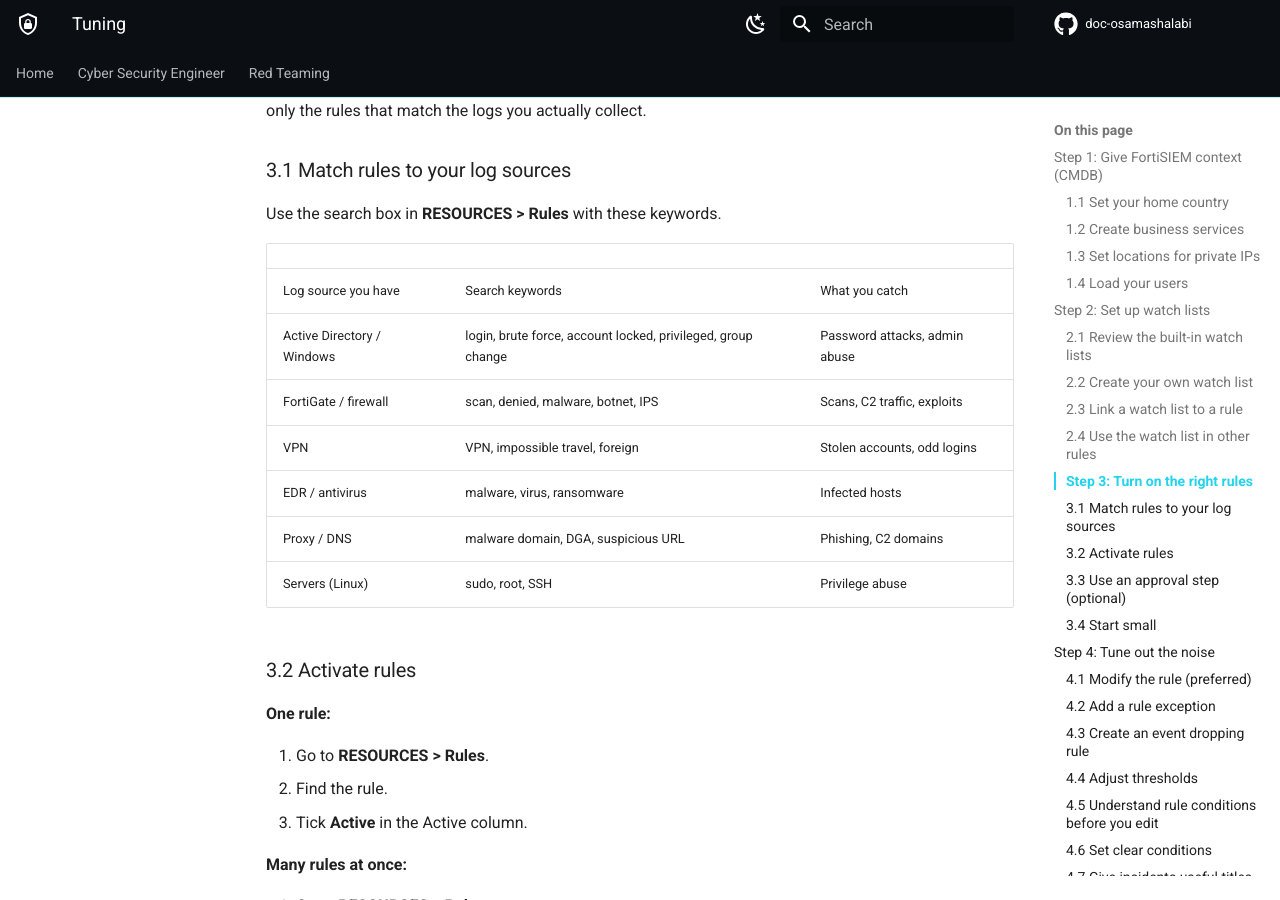
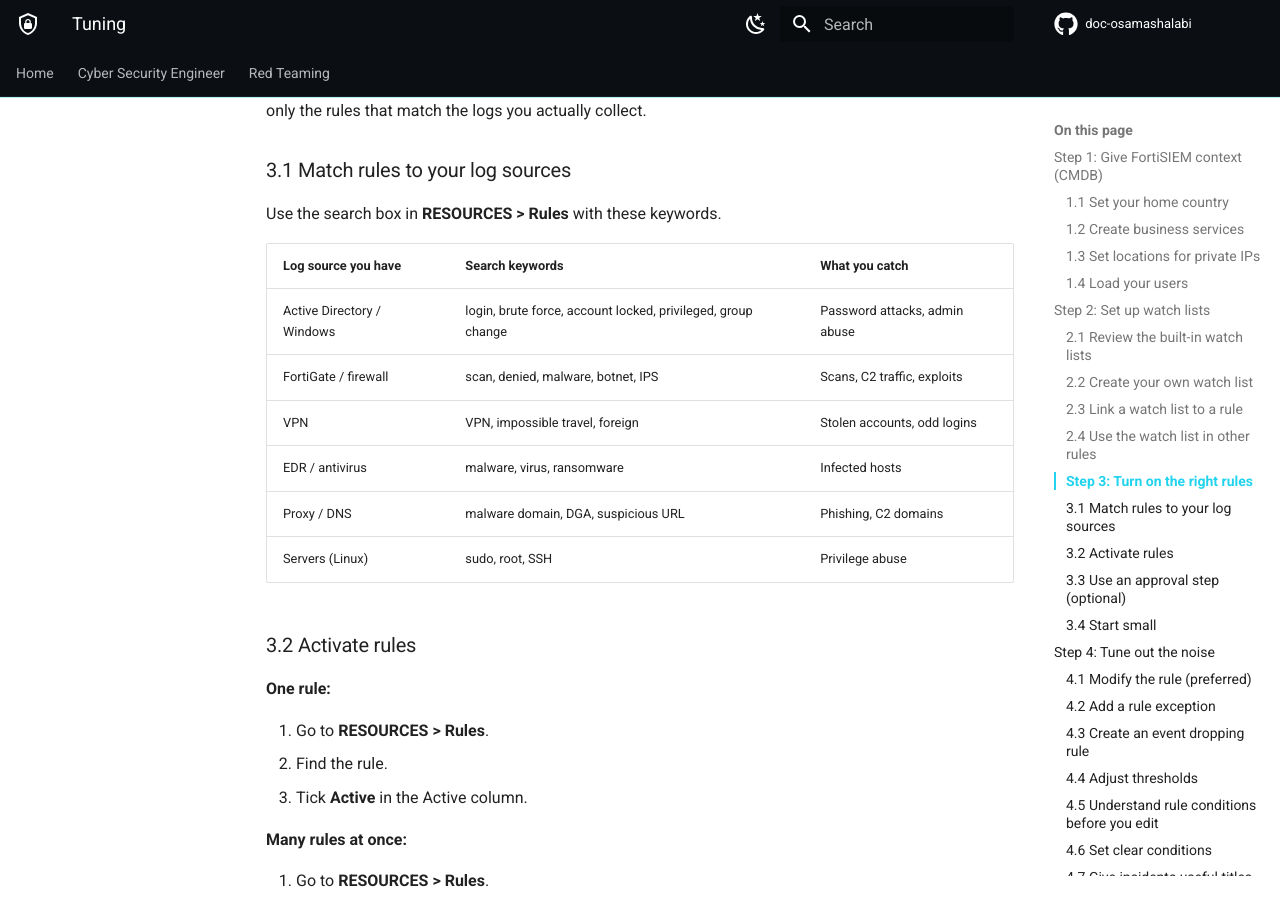
Before and after one commit to osamashalabi432-png/doc-osamashalabi, an MkDocs documentation site: the page built from docs/cyber-security-engineer/siem/fortisiem/Tuning/Tuning.md, in a window 1280 px wide and 900 px high, scrolled down 3208 px. Built offline with MkDocs 1.6.1 and Material for MkDocs 9.7.7, drawn with Linux system fonts in a browser that asks for light colours; comment, search, counter and statistics services are not loaded.

Commit message:
vault backup: 2026-10-11 17:18:08

```diff
--- a/docs/cyber-security-engineer/siem/fortisiem/Tuning/Tuning.md
+++ b/docs/cyber-security-engineer/siem/fortisiem/Tuning/Tuning.md
@@ -85,15 +85,14 @@ FortiSIEM ships with **over 500 system rules** in **RESOURCES > Rules**. Do not
 
 Use the search box in **RESOURCES > Rules** with these keywords.
 
-|   |   |   |
-|---|---|---|
-|Log source you have|Search keywords|What you catch|
-|Active Directory / Windows|login, brute force, account locked, privileged, group change|Password attacks, admin abuse|
-|FortiGate / firewall|scan, denied, malware, botnet, IPS|Scans, C2 traffic, exploits|
-|VPN|VPN, impossible travel, foreign|Stolen accounts, odd logins|
-|EDR / antivirus|malware, virus, ransomware|Infected hosts|
-|Proxy / DNS|malware domain, DGA, suspicious URL|Phishing, C2 domains|
-|Servers (Linux)|sudo, root, SSH|Privilege abuse|
+| Log source you have        | Search keywords                                              | What you catch                |
+| -------------------------- | ------------------------------------------------------------ | ----------------------------- |
+| Active Directory / Windows | login, brute force, account locked, privileged, group change | Password attacks, admin abuse |
+| FortiGate / firewall       | scan, denied, malware, botnet, IPS                           | Scans, C2 traffic, exploits   |
+| VPN                        | VPN, impossible travel, foreign                              | Stolen accounts, odd logins   |
+| EDR / antivirus            | malware, virus, ransomware                                   | Infected hosts                |
+| Proxy / DNS                | malware domain, DGA, suspicious URL                          | Phishing, C2 domains          |
+| Servers (Linux)            | sudo, root, SSH                                              | Privilege abuse               |
 
 ### 3.2 Activate rules
 
@@ -191,12 +190,11 @@ A rule condition has three parts:
 
 **Fortinet examples:**
 
-|   |   |   |
-|---|---|---|
-|Goal|Group By|Aggregate|
-|10 or more events|none|COUNT(Matched events) >= 10|
-|One source hits 100+ destinations (scan)|Source IP|COUNT(DISTINCT Destination IP) >= 100|
-|One workstation logs in to 5+ accounts on one server|Source IP, Destination IP|COUNT(DISTINCT user) >= 5|
+| Goal                                                 | Group By                  | Aggregate                             |
+| ---------------------------------------------------- | ------------------------- | ------------------------------------- |
+| 10 or more events                                    | none                      | COUNT(Matched events) >= 10           |
+| One source hits 100+ destinations (scan)             | Source IP                 | COUNT(DISTINCT Destination IP) >= 100 |
+| One workstation logs in to 5+ accounts on one server | Source IP, Destination IP | COUNT(DISTINCT user) >= 5             |
 
 You can chain two patterns with **AND**, **OR**, **FOLLOWED-BY**, **AND-NOT** or **NOT-FOLLOWED-BY**. Example: "5 login failures **NOT-FOLLOWED-BY** a success" tells you the attack did not work.
 
```
